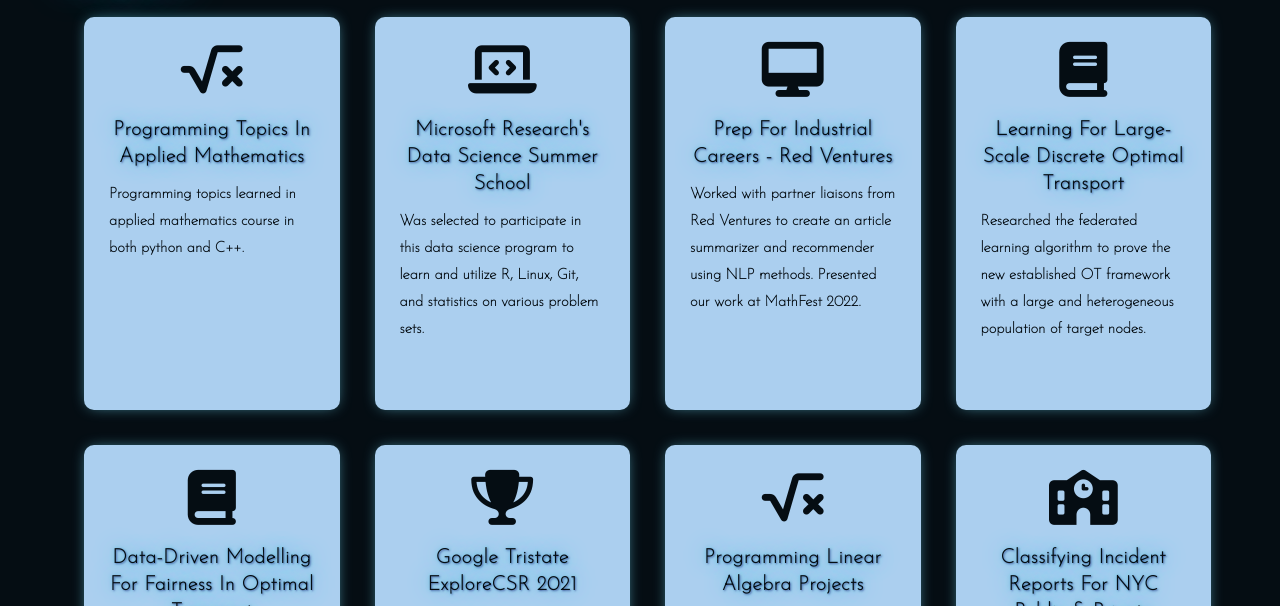
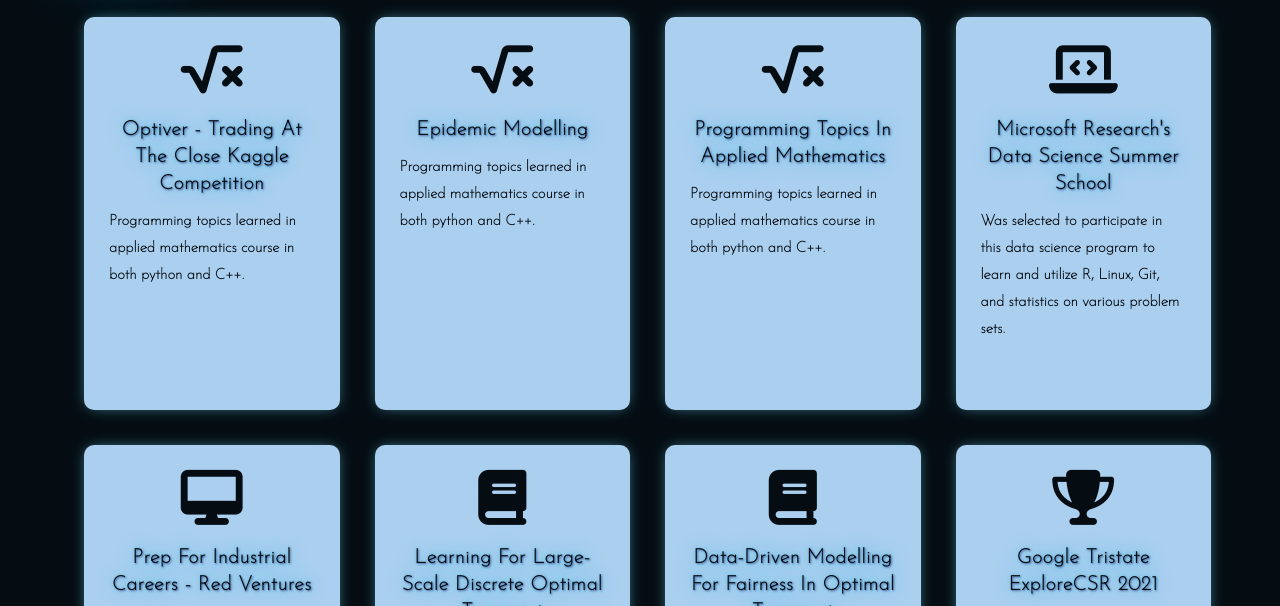
Before and after one commit to nkaur15/nkaur15.github.io, a plain HTML site: page projects.html in a window 1280 px wide. Shown: the part 156-762 px from the top of the page. Drawn offline with Linux system fonts and the light colour scheme.

Commit message:
Add new project names to projects.html

```diff
--- a/projects.html
+++ b/projects.html
@@ -24,6 +24,22 @@
   <div class = "container">
     <div class = "header">Projects</div>
     <div class = "box-container">
+      <div class = "serviceContainer">
+        <div class = "service-icon">
+          <span><i class = "fa-solid fa-square-root-variable"></i></span>
+        </div>
+        <h3 class = "title">Optiver - Trading at the Close Kaggle Competition</h3>
+        <p class = "description">Programming topics learned in applied mathematics course in both python and C++.</p>
+        <a href = "https://github.com/nkaur15/topics_in_applied_math" class = "view-link">View Projects</a>
+      </div>
+      <div class = "serviceContainer">
+        <div class = "service-icon">
+          <span><i class = "fa-solid fa-square-root-variable"></i></span>
+        </div>
+        <h3 class = "title">Epidemic Modelling</h3>
+        <p class = "description">Programming topics learned in applied mathematics course in both python and C++.</p>
+        <a href = "https://github.com/nkaur15/topics_in_applied_math" class = "view-link">View Projects</a>
+      </div>
       <div class = "serviceContainer">
         <div class = "service-icon">
           <span><i class = "fa-solid fa-square-root-variable"></i></span>
```
